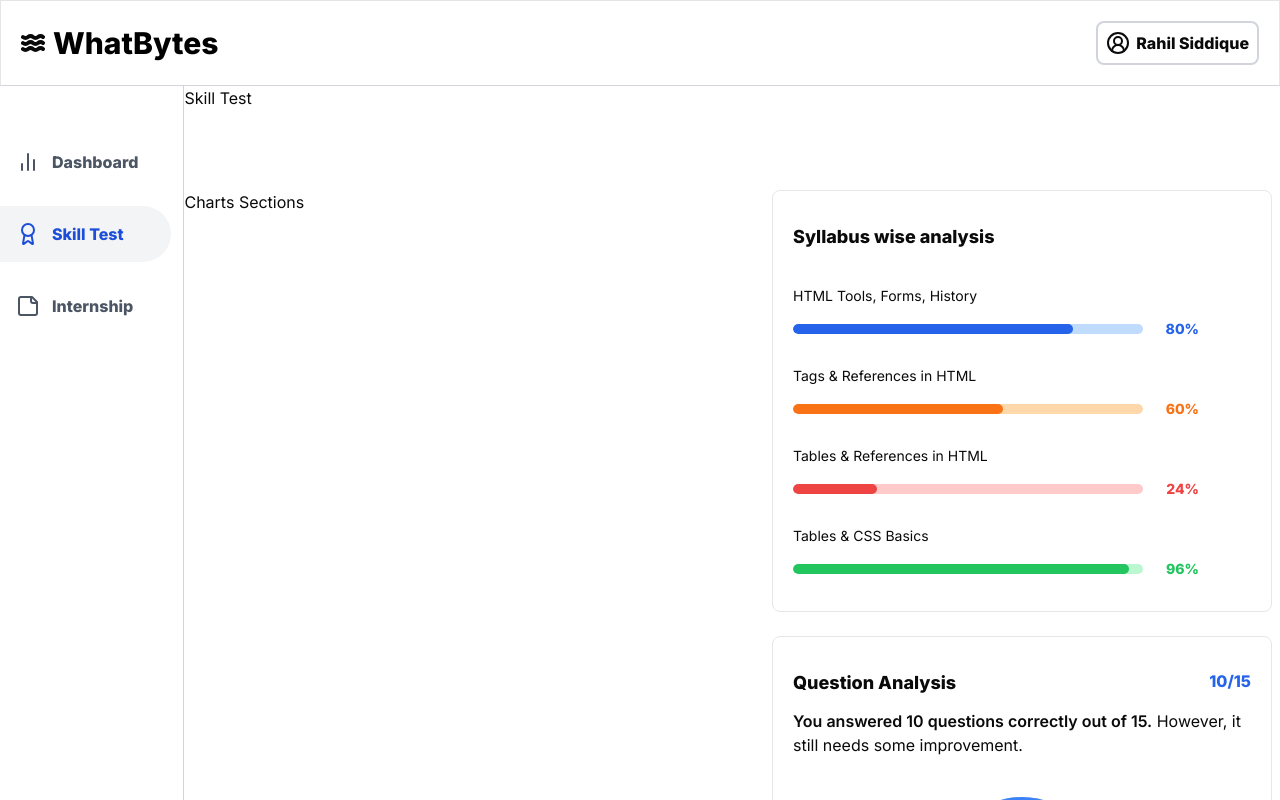
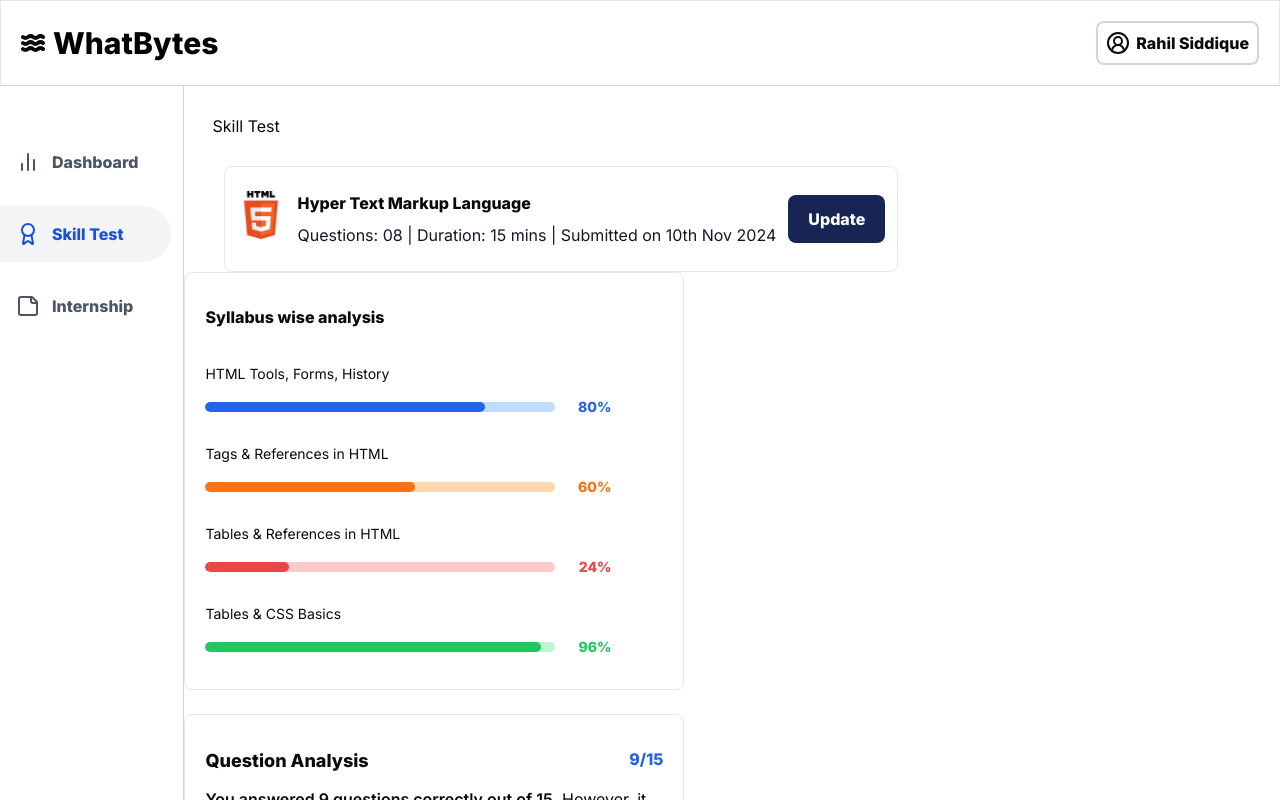
Before and after one commit to gurdittcancode/whatbytes-internship-task, a Next.js app: page / in a window 1280 px wide. Shown: the top 800 px of the page. Built offline with nearby package versions, Linux system fonts and the light colour scheme.

Commit message:
feat: metrics update banner

```diff
--- a/package.json
+++ b/package.json
@@ -9,6 +9,7 @@
     "lint": "next lint"
   },
   "dependencies": {
+    "@radix-ui/react-dialog": "^1.1.2",
     "class-variance-authority": "^0.7.0",
     "clsx": "^2.1.1",
     "lucide-react": "^0.456.0",
--- a/src/app/page.tsx
+++ b/src/app/page.tsx
@@ -1,16 +1,32 @@
+"use client";
+
 import QuestionAnalysis from "@/components/QuestionAnalysis";
+import ScoreSetter from "@/components/ScoreSetter";
 import SubjectWiseAnalysis from "@/components/SubjectAnalysis";
+import { useState } from "react";
 
 export default function Home() {
+  const [score, setScore] = useState(9);
+  const [percentile, setPercentile] = useState(65);
+  const [rank, setRank] = useState(15);
+
   return (
     <div className="">
-      <h1>Skill Test</h1>
-      <div className="mt-20 flex justify-between">
-        {/* main section */}
-        <div>Charts Sections</div>
+      <h1 className="ml-7 mt-7">Skill Test</h1>
+      <div className="mt-7 flex flex-wrap justify-between">
+        <div>
+          <ScoreSetter
+            percentile={percentile}
+            rank={rank}
+            score={score}
+            setPercentile={setPercentile}
+            setRank={setRank}
+            setScore={setScore}
+          />
+        </div>
         <div className="flex flex-col gap-6">
           <SubjectWiseAnalysis />
-          <QuestionAnalysis correctQuestions={10} />
+          <QuestionAnalysis correctQuestions={score} />
         </div>
       </div>
     </div>
--- /dev/null
+++ b/src/components/ScoreSetter.tsx
@@ -0,0 +1,159 @@
+"use state";
+
+import { FC, SetStateAction, useState } from "react";
+import Image from "next/image";
+import {
+  Dialog,
+  DialogTrigger,
+  DialogContent,
+  DialogTitle,
+  DialogHeader,
+  DialogFooter,
+  DialogClose,
+} from "./ui/dialog";
+import { MoveRight } from "lucide-react";
+
+interface IScoreSetterProps {
+  score: number;
+  setScore: React.Dispatch<SetStateAction<number>>;
+  percentile: number;
+  setPercentile: React.Dispatch<SetStateAction<number>>;
+  rank: number;
+  setRank: React.Dispatch<SetStateAction<number>>;
+}
+
+const ScoreSetter: FC<IScoreSetterProps> = ({
+  setRank,
+  percentile,
+  rank,
+  setScore,
+  setPercentile,
+  score,
+}) => {
+  const [newRank, setNewRank] = useState(rank);
+  const [newPercentile, setNewPercentile] = useState(score);
+  const [newScore, setNewScore] = useState(score);
+
+  const [errors, setErrors] = useState({
+    rank: false,
+    percentile: false,
+    score: false,
+  });
+
+  function updateVariables() {
+    {
+      /* TODO: add validation, if passed only then update */
+    }
+
+    setRank(newRank);
+    setPercentile(newPercentile);
+    setScore(newScore);
+  }
+
+  return (
+    <div className="mr-2 ml-10 flex flex-col gap-5">
+      <div className="px-3 py-6 border border-gray-200 rounded-lg flex items-center gap-3">
+        <div className="flex gap-3">
+          <Image
+            src={"/html.png"}
+            className="size-12"
+            width={64}
+            height={64}
+            alt="html logo"
+          />
+          <div className="flex flex-col gap-2">
+            <div className="font-bold text-md">Hyper Text Markup Language</div>
+            <div className="text-gray-900">
+              Questions: 08 | Duration: 15 mins | Submitted on 10th Nov 2024
+            </div>
+          </div>
+        </div>
+
+        <Dialog>
+          <DialogTrigger asChild>
+            <div className="bg-blue-950 hover:bg-blue-600 hover:cursor-pointer px-5 py-3 rounded-lg  text-white font-bold">
+              Update
+            </div>
+          </DialogTrigger>
+          <DialogContent>
+            <DialogHeader>
+              <DialogTitle asChild>
+                <div className="flex w-full justify-between items-center">
+                  <span className="font-bold text-xl">Update scores</span>
+                  <Image
+                    src={"/html.png"}
+                    className="size-9"
+                    width={64}
+                    height={64}
+                    alt="html logo"
+                  />
+                </div>
+              </DialogTitle>
+            </DialogHeader>
+            <div className="flex flex-col gap-7">
+              <div className="flex justify-between">
+                <div className="flex items-center">
+                  <div className="size-6 mr-2 rounded-full bg-blue-900 text-white flex justify-center items-center">
+                    1
+                  </div>
+                  Update your <span className="ml-1 font-extrabold">Rank</span>
+                </div>
+                <input
+                  className="w-[150px] p-2 border border-blue-500 focus:border-none rounded-md"
+                  value={newRank}
+                  onChange={(ev) => setNewRank(Number(ev.target.value))}
+                />
+              </div>
+              <div className="flex w-full items-center justify-between">
+                <div className="flex items-center">
+                  <div className="size-6 mr-2 rounded-full bg-blue-900 text-white flex justify-center items-center">
+                    2
+                  </div>
+                  Update your{" "}
+                  <span className="ml-1 font-extrabold">Percentile</span>
+                </div>
+                <input
+                  className="w-[150px] p-2 border border-blue-500 focus:border-none rounded-md"
+                  value={newPercentile}
+                  onChange={(ev) => setNewPercentile(Number(ev.target.value))}
+                />
+              </div>
+              <div className="flex w-full justify-between items-center">
+                <div className="flex items-center">
+                  <div className="size-6 mr-2 rounded-full bg-blue-900 text-white flex justify-center items-center">
+                    3
+                  </div>
+                  Update your
+                  <span className="ml-1 text-sm flex font-extrabold">
+                    Current Score (out of 15)
+                  </span>
+                </div>
+                <input
+                  className="w-[150px] p-2 border border-blue-500 focus:border-none rounded-md"
+                  value={newScore}
+                  onChange={(ev) => setNewScore(Number(ev.target.value))}
+                />
+              </div>
+            </div>
+            <DialogFooter className="mt-5">
+              <DialogClose asChild>
+                <div className="hover:cursor-pointer p-3 font-extrabold text-sm border-2 rounded-lg border-gray-900 text-blue-900">
+                  Cancel
+                </div>
+              </DialogClose>
+
+              <button
+                onClick={updateVariables}
+                className="bg-blue-900 text-white px-4 py-2 text-sm rounded-lg flex items-center gap-3"
+              >
+                Save <MoveRight />
+              </button>
+            </DialogFooter>
+          </DialogContent>
+        </Dialog>
+      </div>
+    </div>
+  );
+};
+
+export default ScoreSetter;
--- a/src/components/SubjectAnalysis.tsx
+++ b/src/components/SubjectAnalysis.tsx
@@ -34,7 +34,7 @@ const SubjectWiseAnalysis: FC = () => {
 
   return (
     <div className="w-[500px] mr-2 px-5 py-8  border border-gray-200 rounded-lg">
-      <h2 className="text-lg font-bold mb-8">Syllabus wise analysis</h2>
+      <h2 className="text-md font-bold mb-8">Syllabus wise analysis</h2>
       <div className="space-y-6">
         {subjects.map((subject, index) => (
           <div key={index} className="space-y-3">
--- /dev/null
+++ b/src/components/ui/dialog.tsx
@@ -0,0 +1,122 @@
+"use client"
+
+import * as React from "react"
+import * as DialogPrimitive from "@radix-ui/react-dialog"
+import { X } from "lucide-react"
+
+import { cn } from "@/lib/utils"
+
+const Dialog = DialogPrimitive.Root
+
+const DialogTrigger = DialogPrimitive.Trigger
+
+const DialogPortal = DialogPrimitive.Portal
+
+const DialogClose = DialogPrimitive.Close
+
+const DialogOverlay = React.forwardRef<
+  React.ElementRef<typeof DialogPrimitive.Overlay>,
+  React.ComponentPropsWithoutRef<typeof DialogPrimitive.Overlay>
+>(({ className, ...props }, ref) => (
+  <DialogPrimitive.Overlay
+    ref={ref}
+    className={cn(
+      "fixed inset-0 z-50 bg-black/80  data-[state=open]:animate-in data-[state=closed]:animate-out data-[state=closed]:fade-out-0 data-[state=open]:fade-in-0",
+      className
+    )}
+    {...props}
+  />
+))
+DialogOverlay.displayName = DialogPrimitive.Overlay.displayName
+
+const DialogContent = React.forwardRef<
+  React.ElementRef<typeof DialogPrimitive.Content>,
+  React.ComponentPropsWithoutRef<typeof DialogPrimitive.Content>
+>(({ className, children, ...props }, ref) => (
+  <DialogPortal>
+    <DialogOverlay />
+    <DialogPrimitive.Content
+      ref={ref}
+      className={cn(
+        "fixed left-[50%] top-[50%] z-50 grid w-full max-w-lg translate-x-[-50%] translate-y-[-50%] gap-4 border bg-background p-6 shadow-lg duration-200 data-[state=open]:animate-in data-[state=closed]:animate-out data-[state=closed]:fade-out-0 data-[state=open]:fade-in-0 data-[state=closed]:zoom-out-95 data-[state=open]:zoom-in-95 data-[state=closed]:slide-out-to-left-1/2 data-[state=closed]:slide-out-to-top-[48%] data-[state=open]:slide-in-from-left-1/2 data-[state=open]:slide-in-from-top-[48%] sm:rounded-lg",
+        className
+      )}
+      {...props}
+    >
+      {children}
+      <DialogPrimitive.Close className="absolute right-4 top-4 rounded-sm opacity-70 ring-offset-background transition-opacity hover:opacity-100 focus:outline-none focus:ring-2 focus:ring-ring focus:ring-offset-2 disabled:pointer-events-none data-[state=open]:bg-accent data-[state=open]:text-muted-foreground">
+        <X className="h-4 w-4" />
+        <span className="sr-only">Close</span>
+      </DialogPrimitive.Close>
+    </DialogPrimitive.Content>
+  </DialogPortal>
+))
+DialogContent.displayName = DialogPrimitive.Content.displayName
+
+const DialogHeader = ({
+  className,
+  ...props
+}: React.HTMLAttributes<HTMLDivElement>) => (
+  <div
+    className={cn(
+      "flex flex-col space-y-1.5 text-center sm:text-left",
+      className
+    )}
+    {...props}
+  />
+)
+DialogHeader.displayName = "DialogHeader"
+
+const DialogFooter = ({
+  className,
+  ...props
+}: React.HTMLAttributes<HTMLDivElement>) => (
+  <div
+    className={cn(
+      "flex flex-col-reverse sm:flex-row sm:justify-end sm:space-x-2",
+      className
+    )}
+    {...props}
+  />
+)
+DialogFooter.displayName = "DialogFooter"
+
+const DialogTitle = React.forwardRef<
+  React.ElementRef<typeof DialogPrimitive.Title>,
+  React.ComponentPropsWithoutRef<typeof DialogPrimitive.Title>
+>(({ className, ...props }, ref) => (
+  <DialogPrimitive.Title
+    ref={ref}
+    className={cn(
+      "text-lg font-semibold leading-none tracking-tight",
+      className
+    )}
+    {...props}
+  />
+))
+DialogTitle.displayName = DialogPrimitive.Title.displayName
+
+const DialogDescription = React.forwardRef<
+  React.ElementRef<typeof DialogPrimitive.Description>,
+  React.ComponentPropsWithoutRef<typeof DialogPrimitive.Description>
+>(({ className, ...props }, ref) => (
+  <DialogPrimitive.Description
+    ref={ref}
+    className={cn("text-sm text-muted-foreground", className)}
+    {...props}
+  />
+))
+DialogDescription.displayName = DialogPrimitive.Description.displayName
+
+export {
+  Dialog,
+  DialogPortal,
+  DialogOverlay,
+  DialogTrigger,
+  DialogClose,
+  DialogContent,
+  DialogHeader,
+  DialogFooter,
+  DialogTitle,
+  DialogDescription,
+}
```
Also changed, not shown: public/html.png (added), 1 other file (tests, documents, lock files or other folders).
